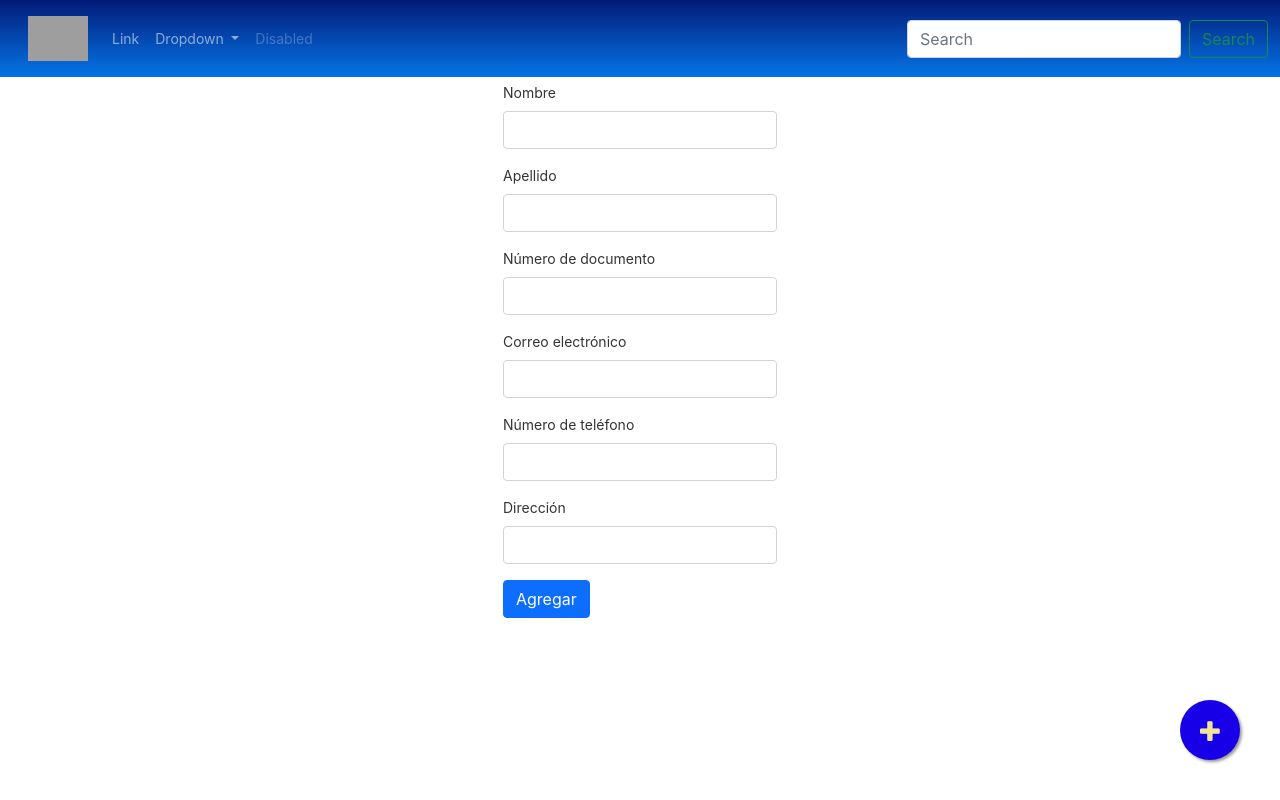
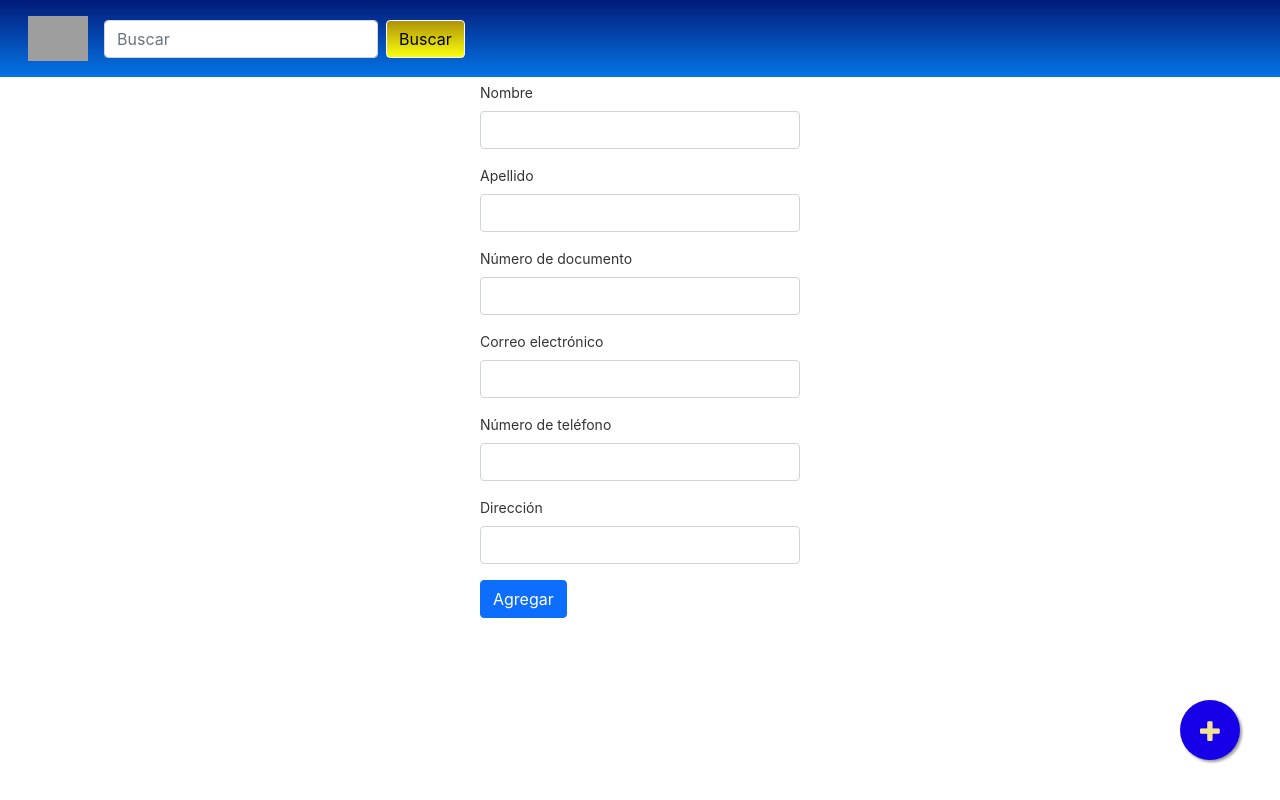
Before and after one commit to emanueljgomez/rm, an Angular app: page /reactive in a window 1280 px wide. Built offline with nearby package versions, Linux system fonts and the light colour scheme; grey boxes are pictures that could not be loaded.

Commit message:
Minor visual changes

```diff
--- a/src/app/navbar/navbar.component.css
+++ b/src/app/navbar/navbar.component.css
@@ -1,23 +1,74 @@
 .bg-azul {
-    background: #0f0c29;  /* fallback for old browsers */
-    background: -webkit-linear-gradient(to top, #24243e, #302b63, #0f0c29);  /* Chrome 10-25, Safari 5.1-6 */
-    background: linear-gradient(to top, #24243e, #302b63, #0f0c29); /* W3C, IE 10+/ Edge, Firefox 16+, Chrome 26+, Opera 12+, Safari 7+ */
+  background: #0f0c29; /* fallback for old browsers */
+  background: -webkit-linear-gradient(
+    to top,
+    #24243e,
+    #302b63,
+    #0f0c29
+  ); /* Chrome 10-25, Safari 5.1-6 */
+  background: linear-gradient(
+    to top,
+    #24243e,
+    #302b63,
+    #0f0c29
+  ); /* W3C, IE 10+/ Edge, Firefox 16+, Chrome 26+, Opera 12+, Safari 7+ */
 }
 
 .bg-azul2 {
-    background: #0575E6;  /* fallback for old browsers */
-    background: -webkit-linear-gradient(to top, #021B79, #0575E6);  /* Chrome 10-25, Safari 5.1-6 */
-    background: linear-gradient(to top, #021B79, #0575E6); /* W3C, IE 10+/ Edge, Firefox 16+, Chrome 26+, Opera 12+, Safari 7+ */
+  background: #0575e6; /* fallback for old browsers */
+  background: -webkit-linear-gradient(
+    to top,
+    #021b79,
+    #0575e6
+  ); /* Chrome 10-25, Safari 5.1-6 */
+  background: linear-gradient(
+    to top,
+    #021b79,
+    #0575e6
+  ); /* W3C, IE 10+/ Edge, Firefox 16+, Chrome 26+, Opera 12+, Safari 7+ */
 }
 
 .bg-azul2b {
-    background: #0575E6;  /* fallback for old browsers */
-    background: -webkit-linear-gradient(to top, #0575E6, #021B79);  /* Chrome 10-25, Safari 5.1-6 */
-    background: linear-gradient(to top, #0575E6, #021B79); /* W3C, IE 10+/ Edge, Firefox 16+, Chrome 26+, Opera 12+, Safari 7+ */
+  background: #0575e6; /* fallback for old browsers */
+  background: -webkit-linear-gradient(
+    to top,
+    #0575e6,
+    #021b79
+  ); /* Chrome 10-25, Safari 5.1-6 */
+  background: linear-gradient(
+    to top,
+    #0575e6,
+    #021b79
+  ); /* W3C, IE 10+/ Edge, Firefox 16+, Chrome 26+, Opera 12+, Safari 7+ */
 }
 
 .bg-azul3 {
-    background: #000428;  /* fallback for old browsers */
-    background: -webkit-linear-gradient(to top, #004e92, #000428);  /* Chrome 10-25, Safari 5.1-6 */
-    background: linear-gradient(to top, #004e92, #000428); /* W3C, IE 10+/ Edge, Firefox 16+, Chrome 26+, Opera 12+, Safari 7+ */
+  background: #000428; /* fallback for old browsers */
+  background: -webkit-linear-gradient(
+    to top,
+    #004e92,
+    #000428
+  ); /* Chrome 10-25, Safari 5.1-6 */
+  background: linear-gradient(
+    to top,
+    #004e92,
+    #000428
+  ); /* W3C, IE 10+/ Edge, Firefox 16+, Chrome 26+, Opera 12+, Safari 7+ */
 }
+
+.btn {
+  background: #fbff0e; /* fallback for old browsers */
+  background: -webkit-linear-gradient(
+    to top,
+    #fbff0e,
+    #af9308
+  ); /* Chrome 10-25, Safari 5.1-6 */
+  background: linear-gradient(
+    to top,
+    #fbff0e,
+    #af9308
+  ); /* W3C, IE 10+/ Edge, Firefox 16+, Chrome 26+, Opera 12+, Safari 7+ */
+
+  color: black;
+  border-color: white;
+}
--- a/src/app/navbar/navbar.component.html
+++ b/src/app/navbar/navbar.component.html
@@ -1,36 +1,31 @@
 <nav class="navbar fixed-top navbar-expand-lg navbar-dark bg-azul2b">
   <div class="container-fluid">
-        <a class="nav-link active" aria-current="page" [routerLink]="['home']"><img
+    <a class="nav-link active" aria-current="page" [routerLink]="['home']"
+      ><img
         width="60"
         alt="Peña Roberto Mouzo"
         src="https://i.imgur.com/ZMgBcjm.png"
     /></a>
-      <button class="navbar-toggler" type="button" data-bs-toggle="collapse" data-bs-target="#navbarSupportedContent" aria-controls="navbarSupportedContent" aria-expanded="false" aria-label="Toggle navigation">
+    <button
+      class="navbar-toggler"
+      type="button"
+      data-bs-toggle="collapse"
+      data-bs-target="#navbarSupportedContent"
+      aria-controls="navbarSupportedContent"
+      aria-expanded="false"
+      aria-label="Toggle navigation"
+    >
       <span class="navbar-toggler-icon"></span>
     </button>
     <div class="collapse navbar-collapse" id="navbarSupportedContent">
-        <ul class="navbar-nav me-auto mb-2 mb-lg-0">
-          <li class="nav-item">
-            <a class="nav-link" href="#">Link</a>
-          </li>
-          <li class="nav-item dropdown">
-            <a class="nav-link dropdown-toggle" href="#" id="navbarDropdown" role="button" data-bs-toggle="dropdown" aria-expanded="false">
-              Dropdown
-            </a>
-            <ul class="dropdown-menu" aria-labelledby="navbarDropdown">
-              <li><a class="dropdown-item" href="#">Action</a></li>
-              <li><a class="dropdown-item" href="#">Another action</a></li>
-              <li><hr class="dropdown-divider"></li>
-              <li><a class="dropdown-item" href="#">Something else here</a></li>
-            </ul>
-          </li>
-          <li class="nav-item">
-            <a class="nav-link disabled" href="#" tabindex="-1" aria-disabled="true">Disabled</a>
-          </li>
-        </ul>
       <form class="d-flex">
-          <input class="form-control me-2" type="search" placeholder="Search" aria-label="Search">
-          <button class="btn btn-outline-success" type="submit">Search</button>
+        <input
+          class="form-control me-2"
+          type="search"
+          placeholder="Buscar"
+          aria-label="Search"
+        />
+        <button class="btn btn-outline-success" type="submit">Buscar</button>
       </form>
     </div>
   </div>
--- a/src/app/reactive/reactive.component.css
+++ b/src/app/reactive/reactive.component.css
@@ -0,0 +1,3 @@
+.mb-3 {
+  width: 20rem;
+}
```
Also changed, not shown: 1 other file (tests, documents, lock files or other folders). Lines whose indentation alone changed are shown as unchanged.
